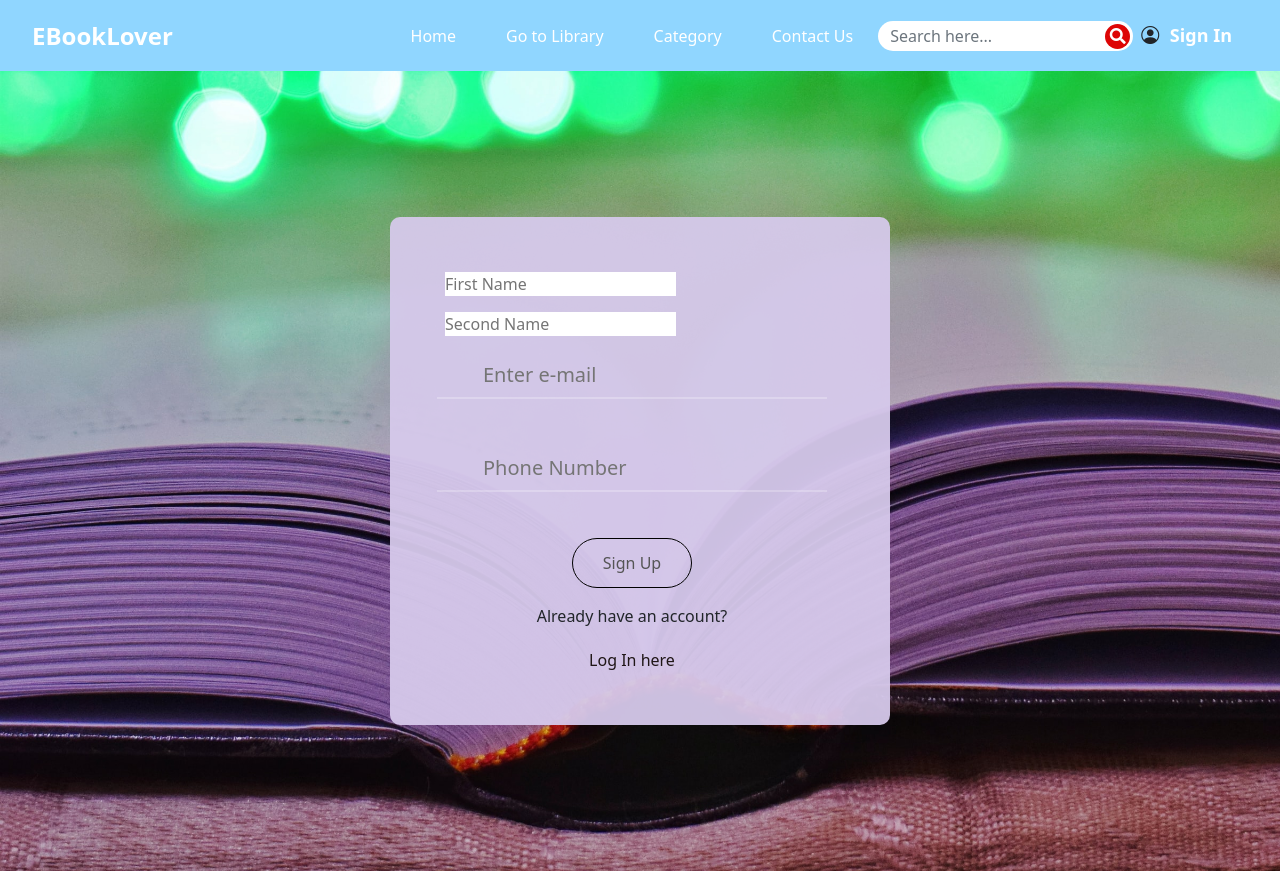
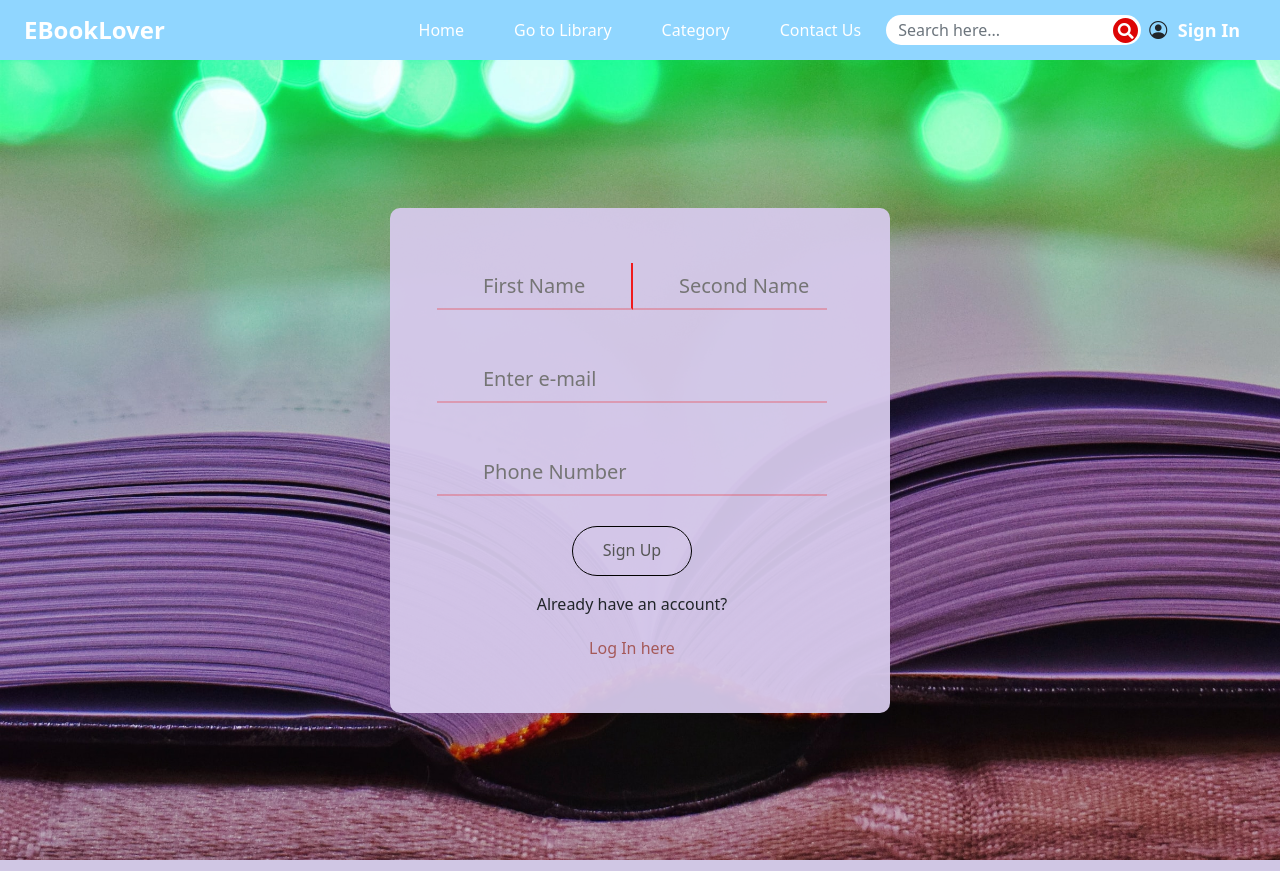
Before and after one commit to codes71/simple-bookstore, a PHP site: page /signup.html in a window 1280 px wide. Run offline with PHP 8.4, Linux system fonts and the light colour scheme; some libraries are stand-ins or nearby versions.

Commit message:
Ready login signup pages

```diff
--- a/assets/styles.css
+++ b/assets/styles.css
@@ -60,8 +60,24 @@ button:hover {
 .wrap-input {
   width: 100%;
   position: relative;
-  border-bottom: 2px solid rgba(255, 255, 255, 0.24);
+  border-bottom: 2px solid #f309093d;
   margin-bottom: 30px;
+}
+.wrap-input-fn {
+  width: 100%;
+  position: relative;
+  border-right: 2px solid #f30909e8;
+  border-bottom: 2px solid #f309093d;
+  margin-bottom: 30px;
+}
+.wrap-input-sn {
+  width: 100%;
+  position: relative;
+  border-bottom: 2px solid #f309093d;
+  margin-bottom: 30px;
+}
+.wrap-input .col {
+  border-left: 2px solid rgba(255, 255, 255, 0.24);
 }
 .wrap-input .input {
   font-size: 20px;
@@ -74,11 +90,33 @@ button:hover {
   background: transparent;
   padding: 0 5px 0 38px;
 }
+.wrap-input-fn .input {
+  font-size: 20px;
+  color: rgb(24, 22, 22);
+  line-height: 1.2;
+  font-weight: 500;
+  display: block;
+  width: 100%;
+  height: 45px;
+  background: transparent;
+  padding: 0 5px 0 38px;
+}
+.wrap-input-sn .input {
+  font-size: 20px;
+  color: rgb(24, 22, 22);
+  line-height: 1.2;
+  font-weight: 500;
+  display: block;
+  width: 100%;
+  height: 45px;
+  background: transparent;
+  padding: 0 5px 0 38px;
+}
 .rememberCheckbox {
-  padding: 5px 10px 35px 0;
+  padding: 5px 10px 25px 0;
 }
-.form-check-box {
-  margin-top: 1em;
+.form-check-input {
+  margin-top: 10px;
 }
 .rememberCheckbox .form-check-label {
   color: rgb(8, 8, 8);
@@ -96,6 +134,7 @@ button:hover {
   display: flex;
   flex-wrap: wrap;
   justify-content: center;
+  margin-top: 0;
 }
 .login-form-btn {
   font-size: 16px;
@@ -132,8 +171,12 @@ button:hover {
   display: block;
   text-align: center;
   line-height: 1.5;
-  color: #1f1616;
+  color: #a55959;
   padding-top: 20px;
+}
+.txtSignup {
+  font-weight: bold;
+  color: #a55959;
 }
 /* responsive */
 @media screen and (min-width: 900px) {
@@ -170,7 +213,7 @@ button:hover {
 }
 
 .custom_nav-container {
-  padding: 0.85em 2em;
+  padding: 0.5em 1.5em;
   background-color: rgb(144, 214, 255);
 }
 
--- a/index.html
+++ b/index.html
@@ -80,7 +80,7 @@
 
               <li class="nav-item navAccount">
                 <i class="bi bi-person-circle ps-2" style="margin-right: -10px;"></i>
-                  <a class="nav-link" href="account.html" style="display: inline-block;">Sign In</a>
+                  <a class="nav-link" href="login.html" style="display: inline-block;">Sign In</a>
               </li>
 
             </div>
```
Also changed, not shown: account.html (deleted, +0 -137 lines).
